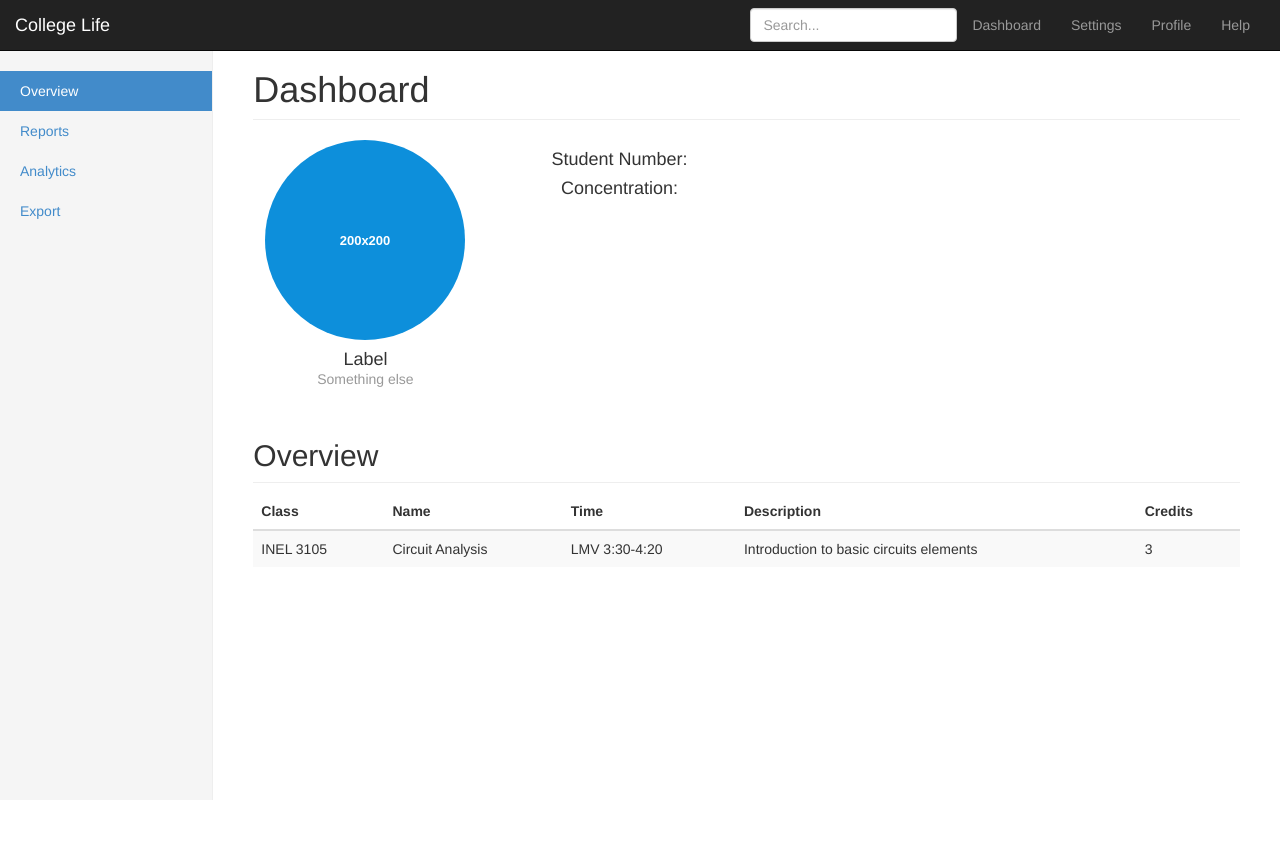
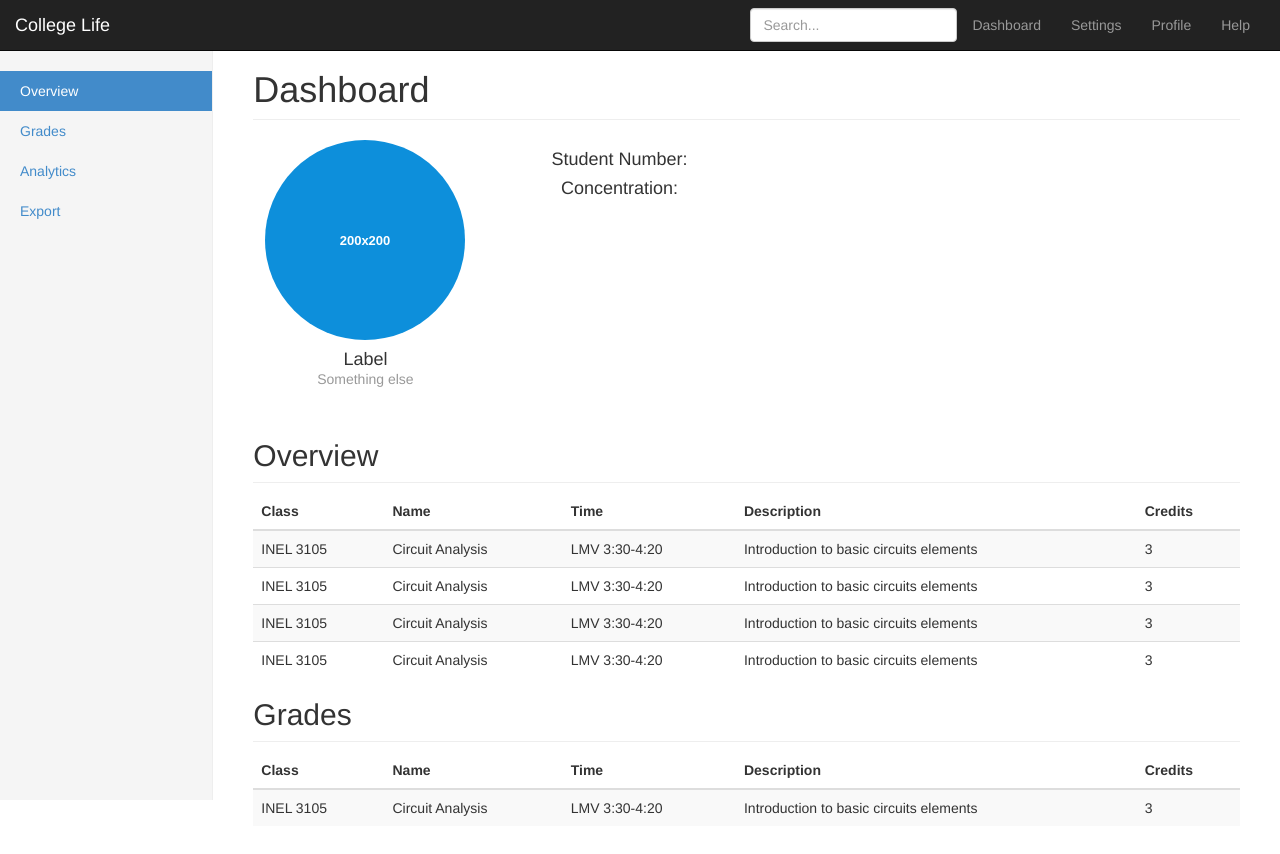
Before and after one commit to falgranado/College_Life, a plain HTML site: page html/index.html in a window 1280 px wide. Before the commit the page ends 800 px from the top, so only its background shows below. Drawn offline with nearby package versions, Linux system fonts and the light colour scheme.

Commit message:
db folder added

```diff
--- a/html/index.html
+++ b/html/index.html
@@ -59,7 +59,7 @@
         <div class="col-sm-3 col-md-2 sidebar">
           <ul class="nav nav-sidebar">
             <li class="active"><a href="#">Overview</a></li>
-            <li><a href="#">Reports</a></li>
+            <li><a href="#" id="Grades_panel">Grades</a></li>
             <li><a href="#">Analytics</a></li>
             <li><a href="#">Export</a></li>
           </ul>
@@ -100,6 +100,51 @@
                   <td>Introduction to basic circuits elements</td>
                   <td>3</td>
                 </tr>
+               <tr>
+                  <td>INEL 3105</td>
+                  <td>Circuit Analysis</td>
+                  <td>LMV 3:30-4:20</td>
+                  <td>Introduction to basic circuits elements</td>
+                  <td>3</td>
+                </tr>
+                <tr>
+                  <td>INEL 3105</td>
+                  <td>Circuit Analysis</td>
+                  <td>LMV 3:30-4:20</td>
+                  <td>Introduction to basic circuits elements</td>
+                  <td>3</td>
+                </tr>
+                <tr>
+                  <td>INEL 3105</td>
+                  <td>Circuit Analysis</td>
+                  <td>LMV 3:30-4:20</td>
+                  <td>Introduction to basic circuits elements</td>
+                  <td>3</td>
+                </tr>
+              </tbody>
+            </table>
+          </div>
+
+          <h2 class="sub-header" id="Grades">Grades</h2>
+          <div class="table-responsive">
+            <table class="table table-striped">
+              <thead>
+                <tr>
+                  <th>Class</th>
+                  <th>Name</th>
+                  <th>Time</th>
+                  <th>Description</th>
+                  <th>Credits</th>
+                </tr>
+              </thead>
+              <tbody>
+                <tr>
+                  <td>INEL 3105</td>
+                  <td>Circuit Analysis</td>
+                  <td>LMV 3:30-4:20</td>
+                  <td>Introduction to basic circuits elements</td>
+                  <td>3</td>
+                </tr>
 
               </tbody>
             </table>
@@ -110,6 +155,7 @@
 
 
     <script src="https://ajax.googleapis.com/ajax/libs/jquery/1.11.0/jquery.min.js"></script>
+    <script src="js/"></script>
     <script src="js/bootstrap.min.js"></script>
     <script src="js/docs.min.js"></script>
   </body>
```
Also changed, not shown: db/app.js (added, +43 -0 lines), db/package.json (added, +14 -0 lines), 1 other file.
